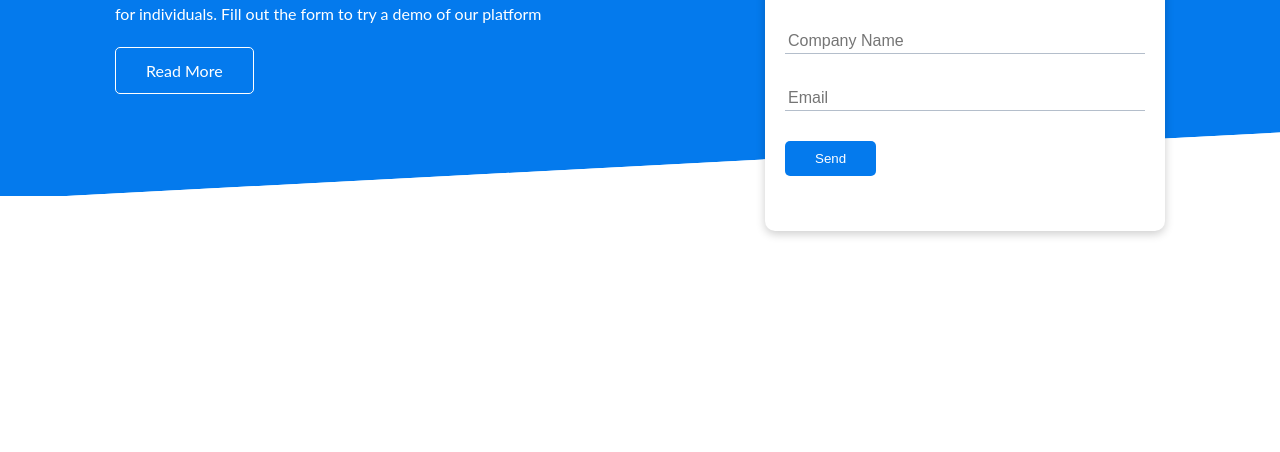
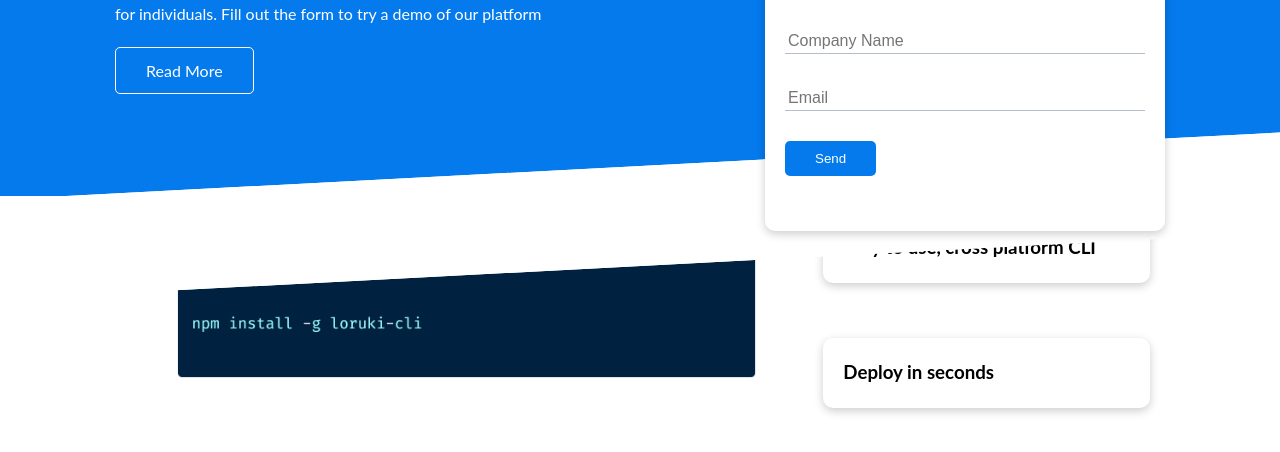
Before and after one commit to HYF-Class21/agile-development-group4-loruki-rebuild, a website: page index.html in a window 1280 px wide. Shown: the part 204-656 px from the top of the page. Drawn offline with Linux system fonts and the light colour scheme.

Commit message:
added Example section

```diff
--- a/index.html
+++ b/index.html
@@ -45,5 +45,18 @@
       </div>
     </section>
     <!--End of introduction-->
+    <!--Example-box.Start-->
+    <section class="cli">
+      <div class="container grid">
+        <img src="images/cli.png" alt="" />
+        <div class="card">
+          <h3>Easy to use, cross platform CLI</h3>
+        </div>
+        <div class="card">
+          <h3>Deploy in seconds</h3>
+        </div>
+      </div>
+    </section>
+    <!--End of example-box section-->
   </body>
 </html>
--- a/styles/index.css
+++ b/styles/index.css
@@ -185,6 +185,18 @@ pre {
   transform: scale(0.98);
 }
 
+/* Example box */
+
+.cli .grid {
+  grid-template-columns: repeat(3, 1fr);
+  grid-template-rows: repeat(2, 1fr);
+}
+
+.cli .grid >*:first-child {
+  grid-column: 1 / span 2;
+  grid-row: 1 / span 2;
+}
+
 /* Animation */
 
 @keyframes slideInFromLeft {
```
Also changed, not shown: planning/development-strategy.md (+3 -0 lines), images/cli.png (added).
